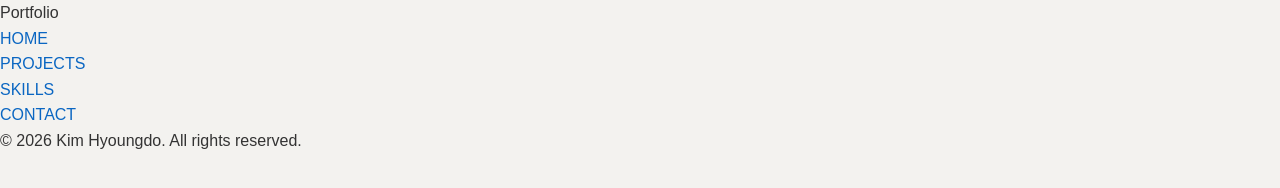
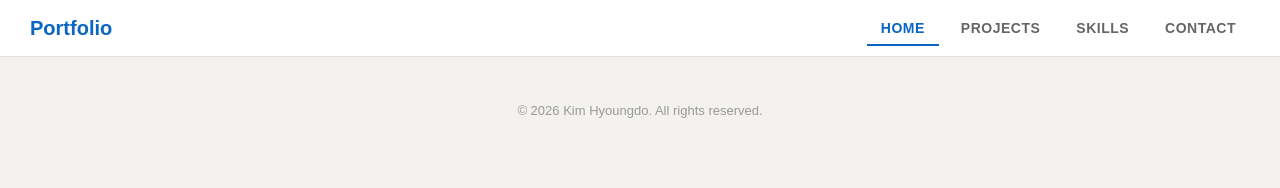
Before and after one commit to keemlogan/HOA1-portfolio, a plain HTML site: page index.html in a window 1280 px wide. Drawn offline with Linux system fonts and the light colour scheme.

Commit message:
Add navigation bar styles and main content layout

```diff
--- a/styles.css
+++ b/styles.css
@@ -20,3 +20,75 @@ a {
 a:hover {
     text-decoration: underline;
 }
+
+/* ===== Navigation ===== */
+nav {
+    display: flex;
+    justify-content: space-between;
+    align-items: center;
+    background-color: #fff;
+    padding: 12px 30px;
+    border-bottom: 1px solid #e0e0e0;
+}
+
+.logo {
+    color: #0a66c2;
+    font-size: 20px;
+    font-weight: bold;
+}
+
+.nav-links {
+    list-style: none;
+    display: flex;
+    gap: 8px;
+}
+
+.nav-links a {
+    color: #666;
+    text-decoration: none;
+    padding: 8px 14px;
+    border-radius: 4px;
+    font-size: 14px;
+    font-weight: 600;
+    letter-spacing: 0.5px;
+}
+
+.nav-links a:hover {
+    background-color: #f3f2ef;
+    color: #333;
+    text-decoration: none;
+}
+
+.nav-links a.active {
+    color: #0a66c2;
+    border-bottom: 2px solid #0a66c2;
+    border-radius: 0;
+}
+
+/* ===== Main Content ===== */
+main {
+    max-width: 768px;
+    margin: 24px auto;
+    padding: 0 16px;
+}
+
+h1 {
+    color: #333;
+    font-size: 24px;
+    margin-bottom: 4px;
+}
+
+h2 {
+    color: #333;
+    font-size: 18px;
+    margin-bottom: 12px;
+}
+
+/* ===== Footer ===== */
+footer {
+    text-align: center;
+    padding: 20px;
+    color: #999;
+    font-size: 13px;
+    margin-top: 24px;
+}
```
